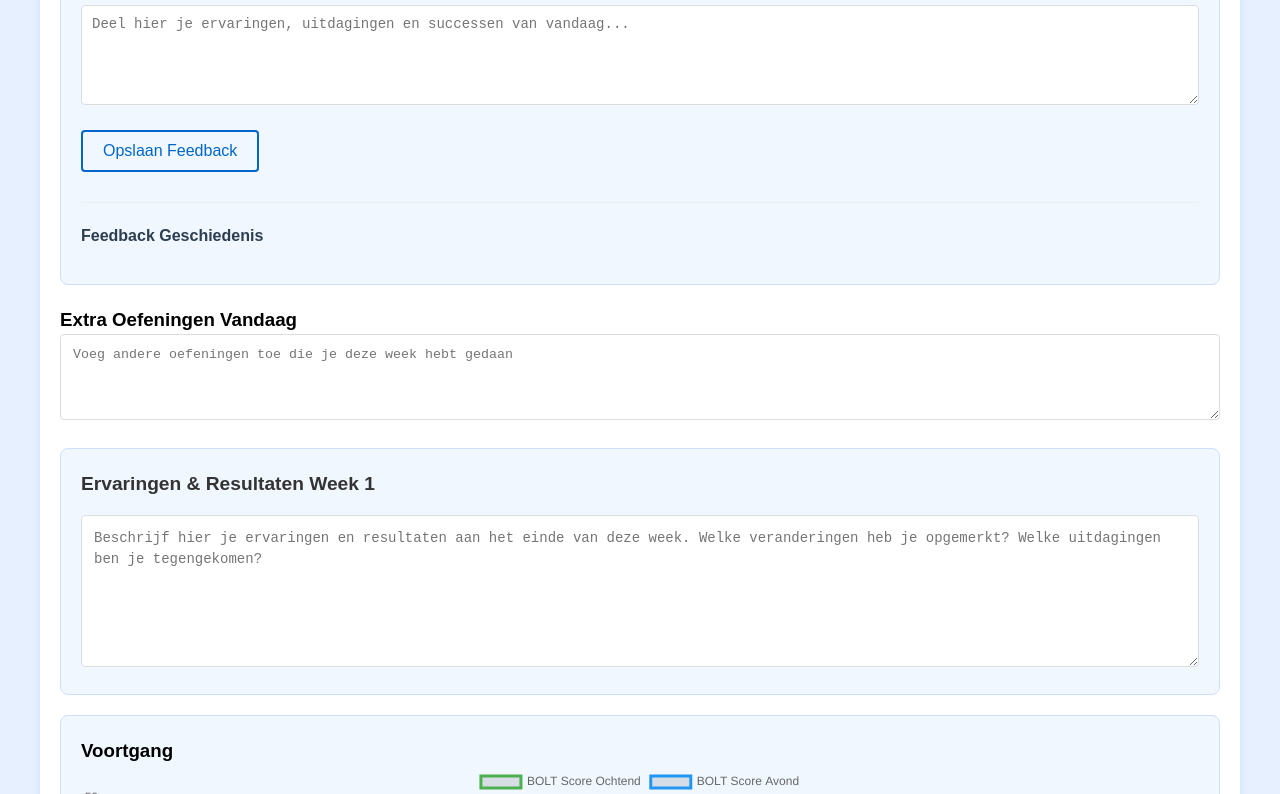
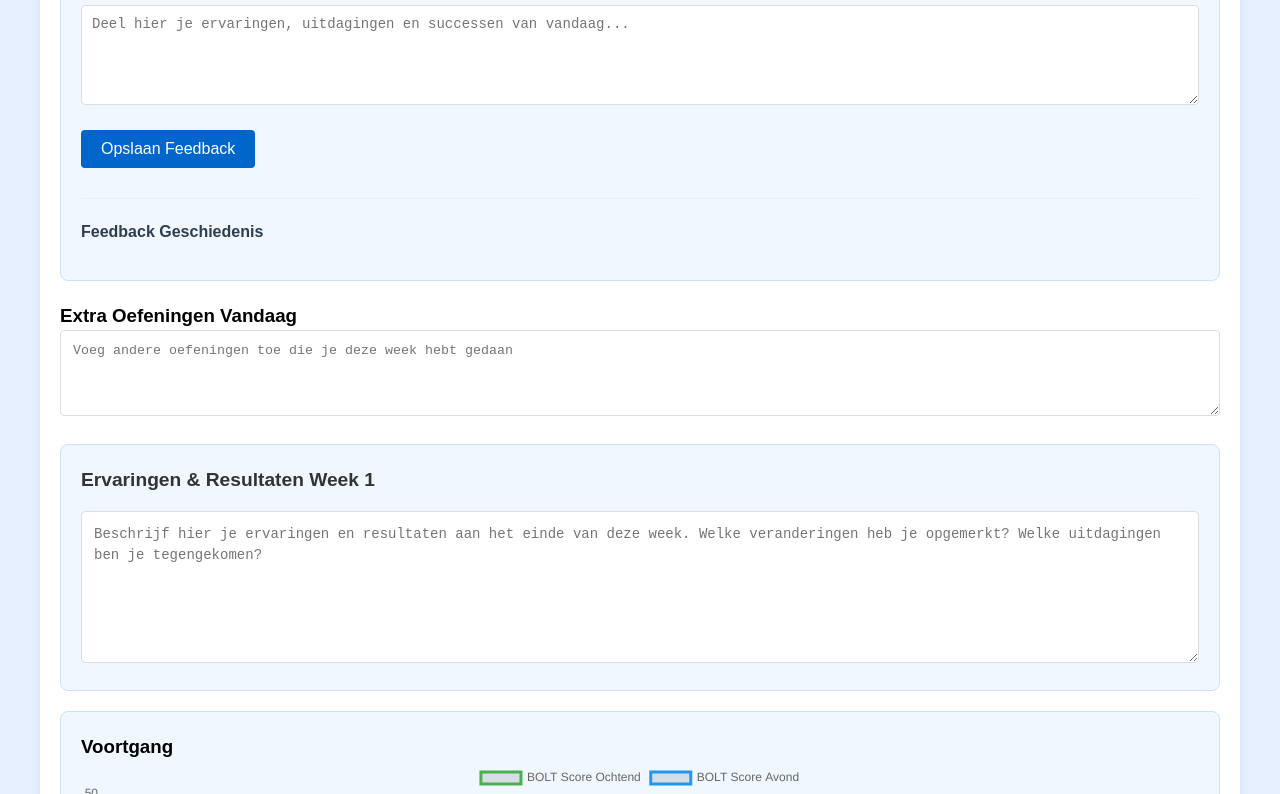
Before and after one commit to amstigter/kumbhaka-ademtracker, a plain HTML site: page index.html in a window 1280 px wide. Shown: the part 1106-1900 px from the top of the page. Drawn offline with nearby package versions, Linux system fonts and the light colour scheme.

Commit message:
Update styles.css

```diff
--- a/styles.css
+++ b/styles.css
@@ -131,32 +131,26 @@ input[type="checkbox"] {
 
 button {
     padding: 10px 20px;
-    border: 2px solid #0066cc;
+    border: none;
     border-radius: 4px;
-    background-color: #f0f7ff;
-    color: #0066cc;
+    background-color: #0066cc;
+    color: white;
     cursor: pointer;
     font-size: 16px;
-    font-weight: 500;
-    transition: all 0.3s ease;
+    transition: background-color 0.3s ease;
     min-width: 140px;
 }
 
 button:hover {
-    background-color: #e6f0ff;
-    border-color: #0052a3;
-    color: #0052a3;
+    background-color: #0052a3;
 }
 
 .warning-button {
-    background-color: #fff3cd;
-    border-color: #0066cc;
-    color: #856404;
+    background-color: #dc3545;
 }
 
 .warning-button:hover {
-    background-color: #ffeeba;
-    border-color: #0052a3;
+    background-color: #c82333;
 }
 
 .info-icon {
@@ -305,17 +299,14 @@ button[title]:hover::after {
 }
 
 .feedback-button {
-    background-color: #f0f7ff;
-    color: #0066cc;
-    border: 2px solid #0066cc;
+    background-color: #0066cc;
+    color: white;
     align-self: flex-start;
     margin-top: 10px;
 }
 
 .feedback-button:hover {
-    background-color: #e6f0ff;
-    border-color: #0052a3;
-    color: #0052a3;
+    background-color: #0052a3;
 }
 
 .feedback-history {
```
